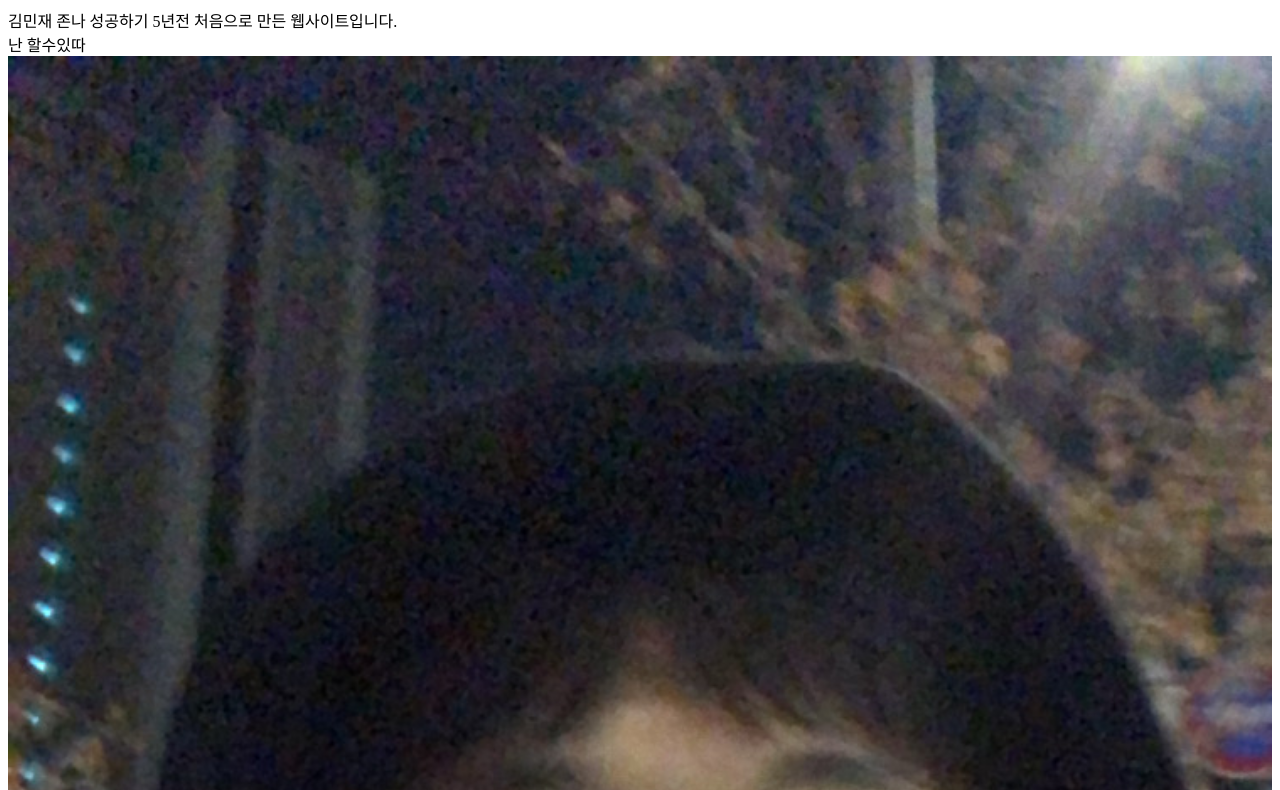
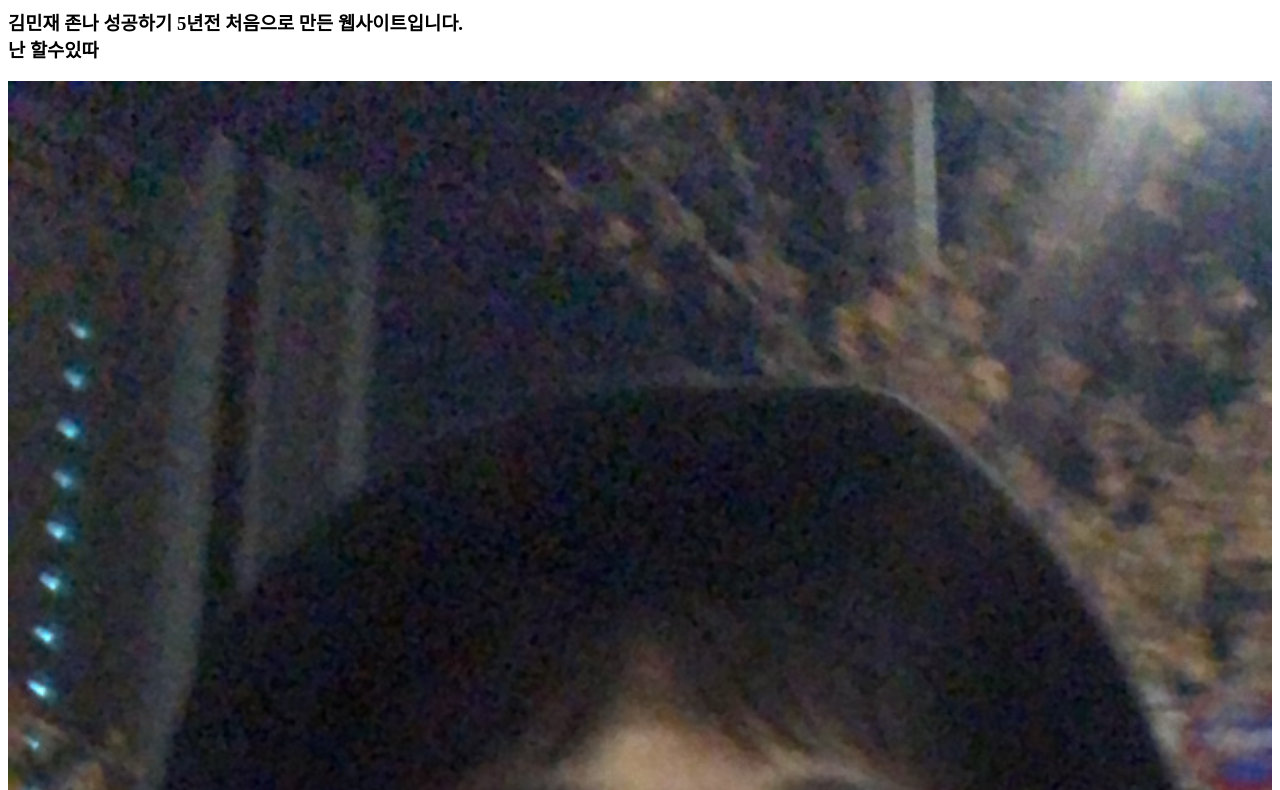
Before and after one commit to eajnlm/MJinthisbitch, a plain HTML site: page index.html in a window 1280 px wide. Shown: the part 81-871 px from the top of the page. Drawn offline with Linux system fonts and the light colour scheme.

Commit message:
Update index.html

```diff
--- a/index.html
+++ b/index.html
@@ -6,8 +6,8 @@
   </head>
   <body>
     <h1>김민재 임시 웹사이트</h1>
-    김민재 존나 성공하기 5년전 처음으로 만든 웹사이트입니다.<br>
-    난 할수있따
+    <h3>김민재 존나 성공하기 5년전 처음으로 만든 웹사이트입니다.<br>
+      난 할수있따</h3>
     <img src="C42EAD5B-F1A6-4D8C-9FBC-E1B228F7F1CC.jpeg" width="100%">
     <img src="95D96932-A472-49B6-8B96-D9C77D94A4F3.jpeg" width="100%">
     <img src="C783A609-17C7-4A73-9229-5876B6053B8E.jpeg" width="100%">
```
